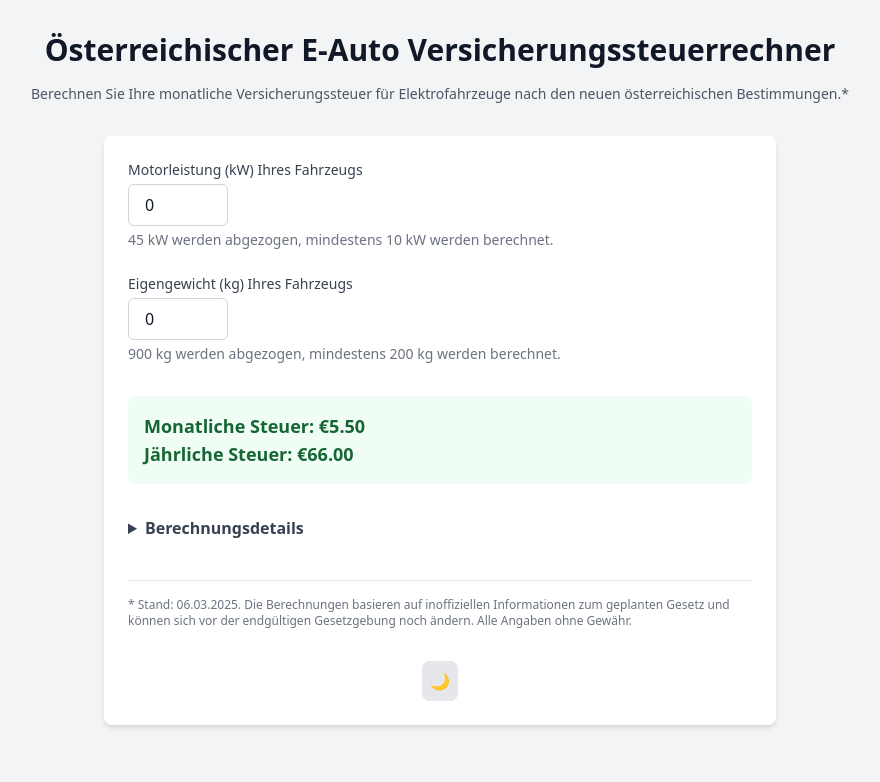
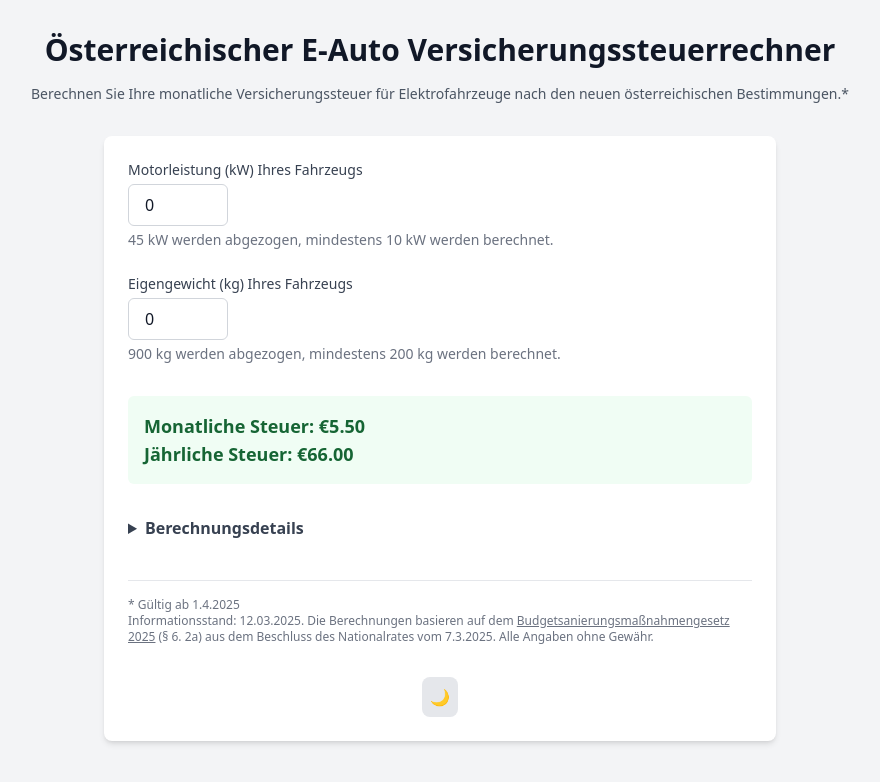
Before and after one commit to mario-neuhold/ev-tax-calc-austria, a Vue app: page / in a window 1280 px wide. Shown: the top 782 px of the page, without its empty margins (200-1080 px from the left). Built offline with nearby package versions, Linux system fonts and the light colour scheme.

Commit message:
feat: update disclaimer with official source

```diff
--- a/src/App.vue
+++ b/src/App.vue
@@ -72,8 +72,15 @@ const { result, formatCurrency } = useTaxCalculation(leistung, gewicht);
 
           <footer class="flex flex-col items-center mt-8 pt-4 border-t border-gray-200 dark:border-gray-700">
             <p class="text-xs text-gray-500 dark:text-gray-400">
-              * Stand: 06.03.2025. Die Berechnungen basieren auf inoffiziellen Informationen zum geplanten Gesetz und können sich vor der endgültigen Gesetzgebung noch ändern.
-              Alle Angaben ohne Gewähr.
+              * Gültig ab 1.4.2025<br>
+              Informationsstand: 12.03.2025. Die Berechnungen basieren auf dem <a
+                class="underline"
+                href="https://www.parlament.gv.at/gegenstand/XXVIII/BNR/14?selectedStage=100"
+                target="_blank"
+                rel="noreferrer nofollow"
+                title="Zu parlament.gv.at"
+              >Budget&shy;sanierungs&shy;maßnahmen&shy;gesetz 2025</a> (§ 6. 2a) aus dem
+              Beschluss des Nationalrates vom 7.3.2025. Alle Angaben ohne Gewähr.
             </p>
             <button
               @click="toggleDarkMode"
```
